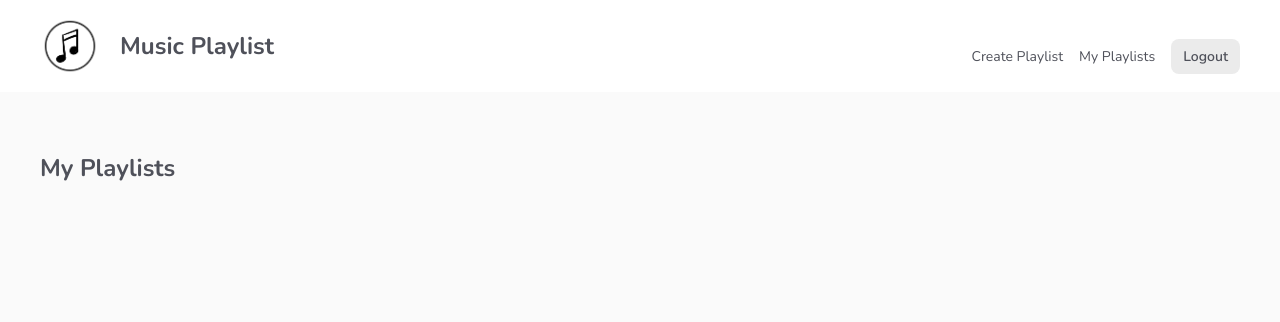
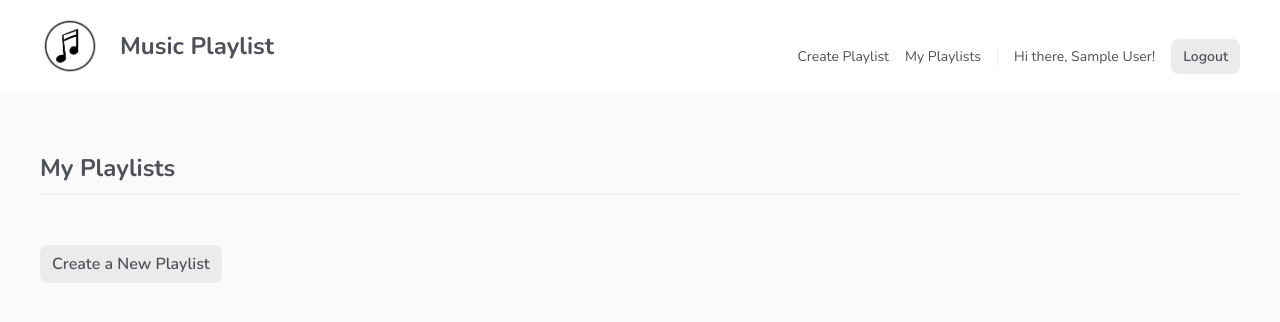
Before and after one commit to Aashiq420/music-playlist, a Vue app: page /playlists/user in a window 1280 px wide. Shown: the top 322 px of the page. Built offline with nearby package versions, Linux system fonts and the light colour scheme; no server answers; the database is empty; sample sign-in values are in the browser's storage.

Commit message:
final touches

```diff
--- a/src/components/Navbar.vue
+++ b/src/components/Navbar.vue
@@ -7,7 +7,7 @@
         <div v-if="user">
           <router-link :to="{name: 'CreatePlaylist'}">Create Playlist</router-link>
           <router-link :to="{name: 'UserPlaylists'}">My Playlists</router-link>
-
+          <span>Hi there, {{ user.displayName }}!</span>
           <button @click="handleClick">Logout</button>
         </div>
         <div v-else>
@@ -65,4 +65,11 @@
     margin-left: 16px;
     font-size: 14px;
   }
+   span {
+    font-size: 14px;
+    display: inline-block;
+    margin-left: 16px;
+    padding-left: 16px;
+    border-left: 1px solid #eee;
+  }
 </style>
--- a/src/composables/getCollection.js
+++ b/src/composables/getCollection.js
@@ -1,7 +1,7 @@
 import { ref, watchEffect } from 'vue'
 import { projectFirestore } from '../firebase/config'
 
-const getCollection = (collection) => {
+const getCollection = (collection, query) => {
 
   const documents = ref(null)
   const error = ref(null)
@@ -9,6 +9,10 @@
   // register the firestore collection reference
   let collectionRef = projectFirestore.collection(collection)
     .orderBy('createdAt')
+
+    if(query) {
+      collectionRef = collectionRef.where(...query)
+    }
 
   const unsub = collectionRef.onSnapshot(snap => {
     let results = []
--- a/src/views/playlists/UserPlaylists.vue
+++ b/src/views/playlists/UserPlaylists.vue
@@ -1,15 +1,39 @@
 <template>
   <div class="user-playlists">
-      <h2>My Playlists</h2>
+    <h2>My Playlists</h2>
+    <div v-if="playlists">
+      <ListView :playlists="playlists" />
+    </div>
+    <router-link :to="{ name: 'CreatePlaylist' }" class="btn">Create a New Playlist</router-link>
   </div>
 </template>
 
 <script>
+import getUser from '@/composables/getUser'
+import getCollection from '@/composables/getCollection'
+import ListView from '@/components/ListView.vue'
+
 export default {
+  components: { ListView },
+  setup() {
+    const { user } = getUser()
+    const { documents: playlists } = getCollection(
+      'playlists',
+      ['userID', '==', user.value.uid]
+    )
 
+    return { playlists }
+  }
 }
 </script>
 
-<style>
-
+<style scoped>
+  h2 {
+    padding-bottom: 10px;
+    margin-bottom: 30px;
+    border-bottom: 1px solid var(--secondary)
+  }
+  .btn {
+    margin-top: 20px;
+  }
 </style>
```
